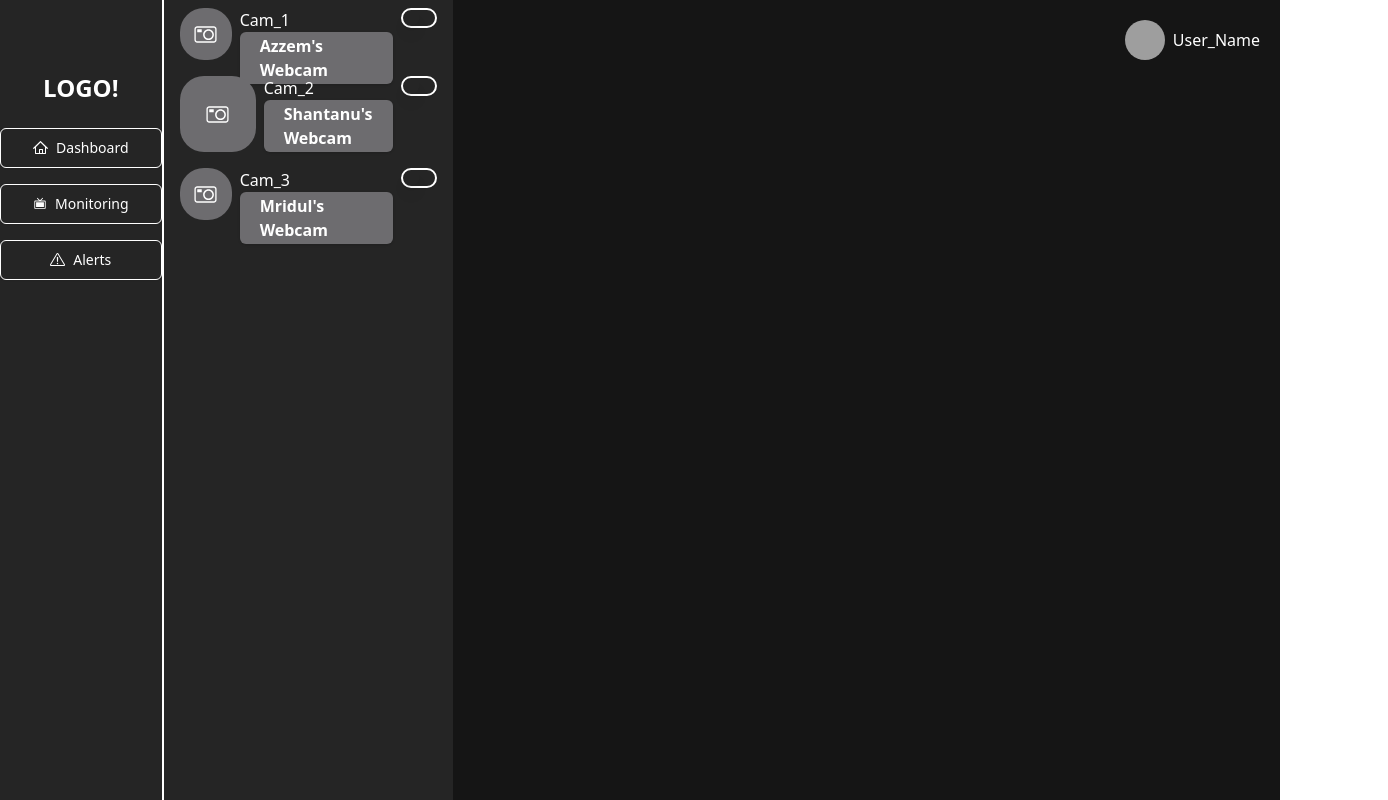
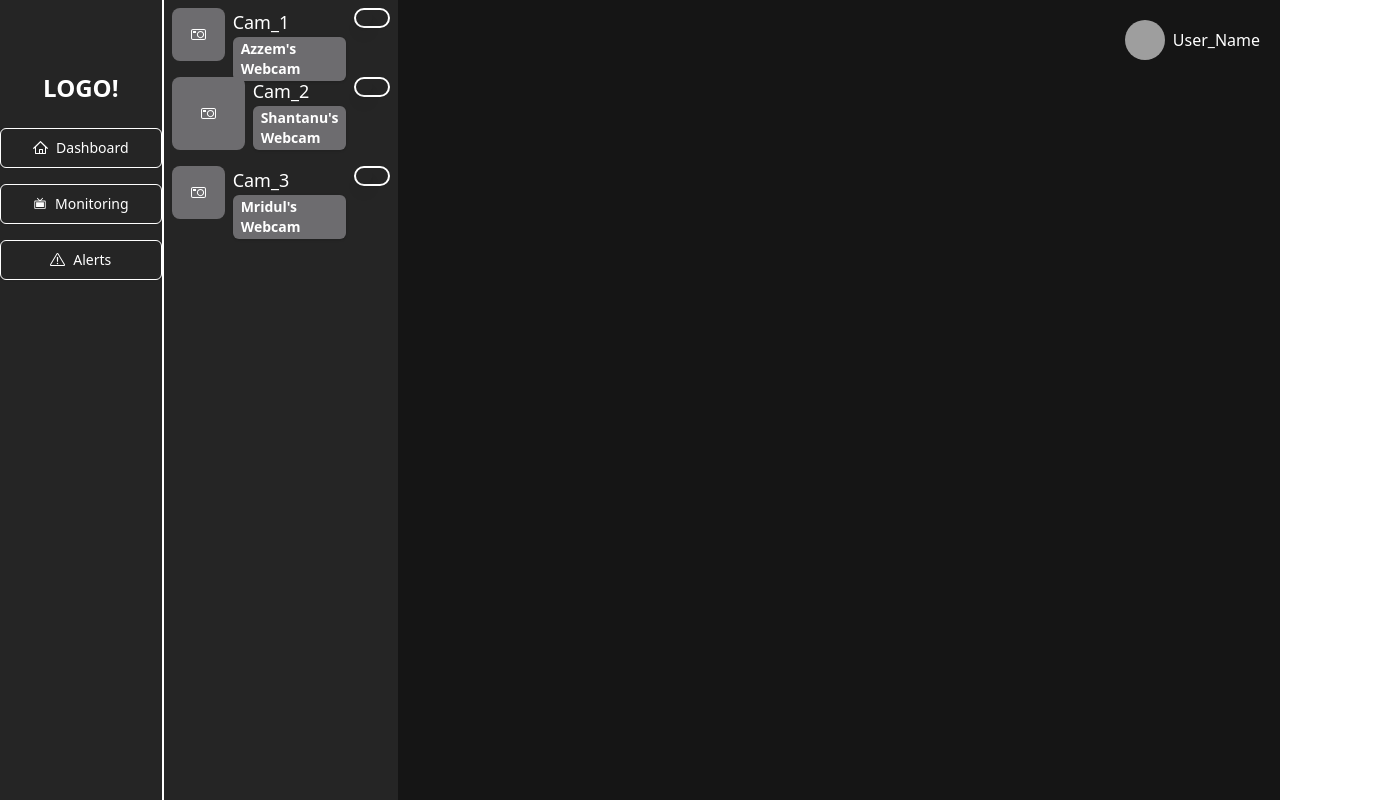
Before and after one commit to Shanty34/WatchGuard, a React (Vite) app in the folder frontend/: page / in a window 1280 px wide. Shown: the whole page, 1388 px wide, since content can reach past the window. Built offline with nearby package versions, Linux system fonts and the light colour scheme; grey boxes are pictures that could not be loaded.

Commit message:
fixed resolution issues

```diff
--- a/frontend/src/Pages/Monitoring/Monitoring.jsx
+++ b/frontend/src/Pages/Monitoring/Monitoring.jsx
@@ -18,7 +18,7 @@ export default function Monitoring() {
   const [isActive, setisActive]=useState(false);
   return (
     <div className='grid grid-row-2 place-items-center w-[80vw] h-[100vh]'>
-      <div className='bg-gray-6 aspect-video w-[46vw]'>
+      <div className='bg-gray-6 aspect-video w-[44vw]'>
       </div>
       <div className=''>
         <AlertDialog className="bg-gray-9">
--- a/frontend/src/Pages/More/MainLayout.jsx
+++ b/frontend/src/Pages/More/MainLayout.jsx
@@ -37,7 +37,7 @@ const MainLayout = () => {
   const { cameraVisibility, toggleCameraVisibility } = useDashboardContext();
   return (
     <div className="bg-gray-9 text-gray-5 flex">
-      <div className='bg-gray-7 h-[100vh] py-12 border-e-2 w-52'>
+      <div className='bg-gray-7 h-[100vh] py-12 border-e-2 w-44'>
         <h1 className='text-2xl font-bold text-center py-6'>LOGO!</h1>
         <div className='grid grid-flow-row gap-4'>
           <Link to="/" className={buttonVariants({ variant: "outline", size: "lg",className:"flex gap-2" })}><HomeIcon /> Dashboard</Link>
@@ -52,7 +52,7 @@ const MainLayout = () => {
         Add more conditions for other pages as needed */}
       </div>
       {isButtonActive("/") && (
-        <div className="bg-gray-7 w-96 h-[100vh]">
+        <div className="bg-gray-7 w-72 h-[100vh]">
           {cameraVisibility.map((camera) => (
             <Dash_Card
             key={camera.slugs}
@@ -75,7 +75,7 @@ const MainLayout = () => {
         </div>
       )}
       {allert && (
-        <div className="absolute left-52 p-12 text-lg font-semibold divide-y divide-gray-4 bg-gray-7 w-96 h-[100vh]">
+        <div className="absolute left-44 p-12 text-lg font-semibold divide-y divide-gray-4 bg-gray-7 w-72 h-[100vh]">
           <h1 className="text-center py-6 flex gap-4 place-items-center"><ExclamationTriangleIcon className="text-semantics-3 font-extrabold scale-150"/>Alert ON</h1>
           <li className="py-4">
             {}
--- a/frontend/src/components/Card.jsx
+++ b/frontend/src/components/Card.jsx
@@ -15,13 +15,13 @@ export function Dash_Card(props) {
       };
 
     return (
-        <div className='grid grid-flow-col gap-2 py-2 px-4 hover:bg-gray-6'>
-            <div className="p-1 rounded-3xl bg-base-accent aspect-square grid place-items-center">
-                <CameraIcon className='scale-150' />
+        <div className='grid grid-flow-col gap-2 py-2 px-2 hover:bg-gray-6'>
+            <div className="p-1 rounded-lg bg-base-accent aspect-square grid place-items-center">
+                <CameraIcon className='scale-100' />
             </div>
             <div>
-                <h1>{props.slugs}</h1>
-                <Badge className="border-0 px-5 text-md">{props.Area}</Badge>
+                <h1 className='text-lg'>{props.slugs}</h1>
+                <Badge className="border-0 px-2 text-sm letter-2">{props.Area}</Badge>
             </div>
             {/* Use Switch component and handleSwitchClick function */}
             <Switch id="airplane-mode" onClick={handleToggleVisibility} />
@@ -36,8 +36,8 @@ export function Mon_Card(props) {
                     <CameraIcon className='scale-150' />
                 </div>
                 <div>
-                    <h1>{props.slugs}</h1>
-                    <Badge className="border-0 px-5 text-md">{props.Area}</Badge>
+                    <h1 className='text-md'>{props.slugs}</h1>
+                    <Badge className="border-0 px-5 text-sm">{props.Area}</Badge>
                 </div>
             </div>
         </Link>
```
